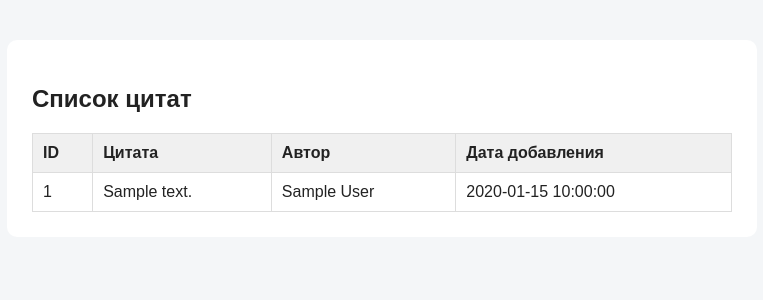
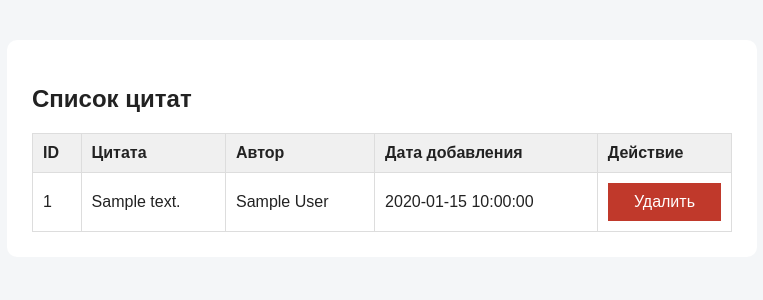
Before and after one commit to lasnick7/flask-practice-app, a Flask app: page /quotes in a window 1280 px wide. Shown: the part 138-438 px from the top of the page, without its empty margins (258-1021 px from the left). Run offline with Flask 3, Linux system fonts and the light colour scheme; tables that the repository leaves empty hold one stand-in row (values such as "Sample post").

Commit message:
Add quote manager features

```diff
--- a/app.py
+++ b/app.py
@@ -1,4 +1,4 @@
-from database import add_quote, get_all_quotes, init_database
+from database import add_quote, delete_quote, get_all_quotes, init_database
 
 from flask import Flask, redirect, render_template, request
 
@@ -39,6 +39,12 @@ def add_quote_page():
     return render_template("add_quote.html")
 
 
+@app.route("/delete/<int:quote_id>", methods=["POST"])
+def delete_quote_page(quote_id):
+    delete_quote(quote_id)
+    return redirect("/quotes")
+
+
 if __name__ == "__main__":
     init_database()
     app.run(debug=True)
--- a/database.py
+++ b/database.py
@@ -50,3 +50,15 @@ def add_quote(text, author):
 
     connection.commit()
     connection.close()
+
+
+def delete_quote(quote_id):
+    connection = get_connection()
+
+    connection.execute("""
+        DELETE FROM quotes
+        WHERE id = ?
+    """, (quote_id,))
+
+    connection.commit()
+    connection.close()
--- a/static/style.css
+++ b/static/style.css
@@ -64,3 +64,12 @@ button {
     font-size: 16px;
     cursor: pointer;
 }
+
+td form {
+    margin: 0;
+}
+
+td button {
+    background: #c0392b;
+    color: white;
+    border: none
--- a/templates/quotes.html
+++ b/templates/quotes.html
@@ -12,6 +12,7 @@
                     <th>Цитата</th>
                     <th>Автор</th>
                     <th>Дата добавления</th>
+                    <th>Действие</th>
                 </tr>
             </thead>
             <tbody>
@@ -21,6 +22,11 @@
                         <td>{{ quote["text"] }}</td>
                         <td>{{ quote["author"] }}</td>
                         <td>{{ quote["created_at"] }}</td>
+                        <td>
+                            <form method="POST" action="/delete/{{ quote['id'] }}">
+                                <button type="submit">Удалить</button>
+                            </form>
+                        </td>
                     </tr>
                 {% endfor %}
             </tbody>
```
